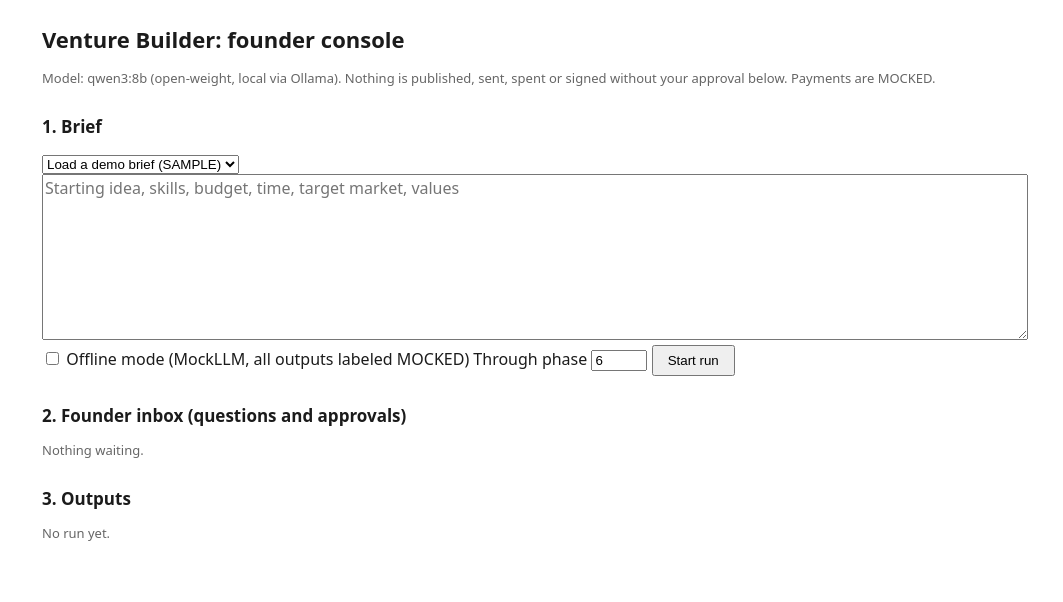
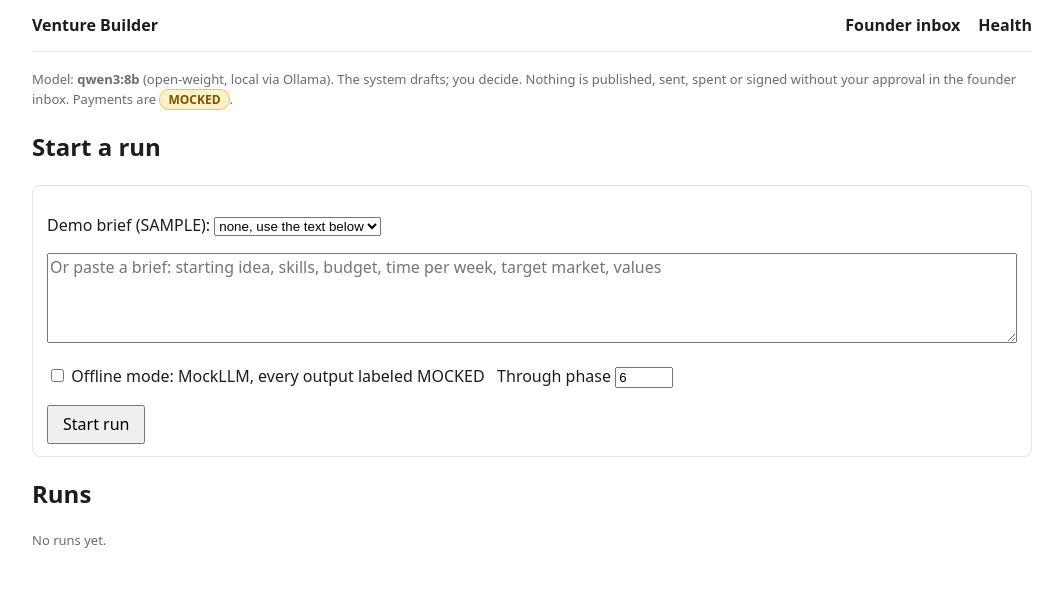
Before and after one commit to SedraElkhayat/The-Hallucinators, a Flask app: page / in a window 1280 px wide. Shown: the top 602 px of the page, without its empty margins (108-1171 px from the left). Run offline with Flask 3, Linux system fonts and the light colour scheme; data that the repository does not hold is empty.

Commit message:
Founder UI (server-rendered), verify checks, strict e2e tests
- app.py: /, /start, /run/<id> (live progress from the decision log), /approvals (founder inbox:
  approve/reject and answers), /artifact/<step> (rendered .md, sandboxed .html drafts), /health.
  No JavaScript; MOCKED and SCRIPTED items labeled.
- scripts/verify_submission.py: no-reviewer-text check, run_checks(run_tests) for testing
- tests: test_core_app.py, test_core_verify.py, e2e stub test and xfail strict stem/STOP tests

Co-Authored-By: Claude Opus 5.5 <noreply@anthropic.com>
Claude-Session: https://claude.ai/code/session_01UxhAHRsAVbo3N6JioEU2up

````diff
--- a/app.py
+++ b/app.py
@@ -1,84 +1,205 @@
 # OWNER: M1
-"""Founder UI: start a run, answer questions, approve or reject every gated item. Nothing goes out without it."""
+"""Founder UI (Flask, server-rendered, no JavaScript).
+
+Pages: /  (brief form, runs)   /run/<id>  (live progress)   /approvals  (founder inbox)
+       /artifact/<step>?run=<id>  (rendered artifact)   /health
+The pipeline runs in a background thread with founder mode "web": every question and approval waits
+in the inbox until the founder answers. Nothing is published, sent, spent or signed by the system.
+"""
 from __future__ import annotations
 
+import html
+import json
 import os
+import re
 import threading
 import uuid
 from datetime import datetime, timezone
 from pathlib import Path
 
-from flask import Flask, abort, jsonify, render_template, request, send_from_directory
+from flask import Flask, abort, redirect, render_template, request, url_for
+from markupsafe import Markup
 
 import orchestrator
 from core.founder import INBOX
 
 ROOT = Path(__file__).resolve().parent
-RUNS = ROOT / "runs"
+RUNS_DIR = ROOT / "runs"
+COMMITTED_OUT = ROOT / "outputs"
+STEP_RX = re.compile(r"^[A-Za-z0-9_\-]+$")
 app = Flask(__name__, template_folder=str(ROOT / "templates"))
-STATE: dict[str, dict] = {}
+RUNS: dict[str, dict] = {}
+_lock = threading.Lock()
 
 
-def _start(brief: str, mock: bool, through: int) -> str:
+# ---------------------------------------------------------------- runs
+def start_run(brief: str, mock: bool, through: int = 6) -> str:
     rid = datetime.now(timezone.utc).strftime("%Y%m%dT%H%M%S") + "_" + uuid.uuid4().hex[:6]
-    out_dir, log_path = RUNS / rid / "outputs", RUNS / rid / "decision_log.json"
-    ctx = orchestrator.build_context(brief, out_dir, log_path, mock=mock, founder_mode="web", founder_inputs=None)
-    STATE[rid] = {"status": "running", "mock": mock, "result": None, "out_dir": out_dir}
+    out_dir = RUNS_DIR / rid / "outputs"
+    ctx = orchestrator.build_context(brief, out_dir, out_dir.parent / "decision_log.json", mock=mock,
+                                     founder_mode="web", founder_inputs=None)
+    run = {"id": rid, "status": "running", "mock": mock, "result": None, "ctx": ctx, "through": through,
+           "brief": brief.strip().splitlines()[0][:120] if brief.strip() else "", "error": None}
+    with _lock:
+        RUNS[rid] = run
 
     def work():
         try:
-            STATE[rid]["result"] = orchestrator.run(ctx, through=through)
-            STATE[rid]["status"] = "finished"
-        except Exception as e:
-            STATE[rid]["status"] = f"error: {type(e).__name__}: {e}"
+            run["result"] = orchestrator.run(ctx, through=through)
+            run["status"] = "finished"
+        except Exception as e:  # shown on the run page; the decision log keeps the trail
+            run["status"], run["error"] = "error", f"{type(e).__name__}: {e}"
 
-    threading.Thread(target=work, daemon=True).start()
+    threading.Thread(target=work, daemon=True, name=f"run-{rid}").start()
     return rid
 
 
+def progress(run: dict) -> dict:
+    """Current phase and agent, derived from the run's decision log (the event stream)."""
+    entries = run["ctx"].log.entries()
+    phase, agent = None, None
+    for e in entries:
+        m = re.match(r"preregister_gate_(\d+)", e["action"])
+        if m:
+            phase = int(m.group(1))
+        if e["agent"] not in ("gate", "orchestrator", "approval", "founder"):
+            agent = e["agent"]
+    return {"phase": phase, "agent": agent, "events": entries[-40:][::-1], "count": len(entries)}
+
+
+def artifact_dir(rid: str | None) -> Path:
+    if not rid:
+        return COMMITTED_OUT
+    run = RUNS.get(rid)
+    if run:
+        return run["ctx"].out_dir
+    d = RUNS_DIR / rid / "outputs"
+    if STEP_RX.match(rid) and d.is_dir():
+        return d
+    abort(404)
+
+
+# ---------------------------------------------------------------- tiny markdown renderer
+def render_md(text: str) -> Markup:
+    out, in_code, in_list = [], False, False
+    for line in text.splitlines():
+        if line.startswith("```"):
+            if in_list:
+                out.append("</ul>")
+                in_list = False
+            out.append("</pre>" if in_code else "<pre>")
+            in_code = not in_code
+            continue
+        if in_code:
+            out.append(html.escape(line))
+            continue
+        s = html.escape(line)
+        s = re.sub(r"\*\*(.+?)\*\*", r"<b>\1</b>", s)
+        s = re.sub(r"`(.+?)`", r"<code>\1</code>", s)
+        m = re.match(r"^(#{1,4}) (.*)$", s)
+        if re.match(r"^\s*[-*] ", s):
+            if not in_list:
+                out.append("<ul>")
+                in_list = True
+            item = re.sub(r"^\s*[-*] ", "", s)
+            out.append(f"<li>{item}</li>")
+            continue
+        if in_list:
+            out.append("</ul>")
+            in_list = False
+        if m:
+            n = len(m.group(1)) + 1
+            out.append(f"<h{n}>{m.group(2)}</h{n}>")
+        elif s.startswith("&gt; "):
+            out.append(f"<blockquote>{s[5:]}</blockquote>")
+        elif s.startswith("|"):
+            cells = [c.strip() for c in s.strip("|").split("|")]
+            if all(re.fullmatch(r":?-{3,}:?", c) for c in cells):
+                continue
+            out.append("<div class='row'>" + "".join(f"<span>{c}</span>" for c in cells) + "</div>")
+        elif s.strip():
+            out.append(f"<p>{s}</p>")
+    if in_list:
+        out.append("</ul>")
+    if in_code:
+        out.append("</pre>")
+    return Markup("\n".join(out))
+
+
+# ---------------------------------------------------------------- pages
 @app.get("/")
 def index():
     briefs = {p.name: p.read_text(encoding="utf-8") for p in sorted((ROOT / "demo").glob("brief_*.md"))}
-    return render_template("index.html", briefs=briefs, model=os.getenv("LLM_MODEL", "qwen3:8b"))
+    with _lock:
+        runs = sorted(RUNS.values(), key=lambda r: r["id"], reverse=True)
+    return render_template("index.html", briefs=briefs, runs=runs, pending=len(INBOX.pending()),
+                           model=os.getenv("LLM_MODEL", "qwen3:8b"))
 
 
-@app.post("/api/runs")
-def start_run():
-    body = request.get_json(force=True)
-    brief = (body.get("brief") or "").strip()
+@app.post("/start")
+def start():
+    brief = request.form.get("brief", "").strip()
+    preset = request.form.get("preset", "")
+    if not brief and preset:
+        p = ROOT / "demo" / preset
+        if p.parent == ROOT / "demo" and p.is_file():
+            brief = p.read_text(encoding="utf-8")
     if not brief:
-        abort(400, "brief is required")
-    rid = _start(brief, bool(body.get("mock")), int(body.get("through", 6)))
-    return jsonify({"run_id": rid})
+        abort(400, "A brief is required.")
+    through = max(1, min(6, int(request.form.get("through", 6) or 6)))
+    rid = start_run(brief, mock=request.form.get("mock") == "on", through=through)
+    return redirect(url_for("run_page", rid=rid))
 
 
-@app.get("/api/runs/<rid>")
-def run_status(rid):
-    st = STATE.get(rid)
-    if not st:
+@app.get("/run/<rid>")
+def run_page(rid):
+    run = RUNS.get(rid)
+    if not run:
         abort(404)
-    files = sorted(p.name for p in st["out_dir"].glob("*") if p.is_file())
-    return jsonify({"status": st["status"], "mock": st["mock"], "result": st["result"], "files": files})
+    out = run["ctx"].out_dir
+    files = sorted(p.name for p in out.glob("*") if p.is_file()) if out.is_dir() else []
+    steps = sorted({Path(f).stem for f in files if f.endswith((".md", ".json", ".html"))})
+    return render_template("run.html", run=run, prog=progress(run), steps=steps,
+                           pending=len(INBOX.pending()))
 
 
-@app.get("/runs/<rid>/<path:name>")
-def run_file(rid, name):
-    st = STATE.get(rid)
-    if not st:
-        abort(404)
-    return send_from_directory(st["out_dir"], name)
+@app.get("/approvals")
+def approvals():
+    return render_template("approvals.html", items=INBOX.pending(), pending=len(INBOX.pending()))
 
 
-@app.get("/api/inbox")
-def inbox():
-    return jsonify(INBOX.pending())
+@app.post("/approvals/<int:item_id>")
+def answer(item_id):
+    if item_id not in INBOX.items:
+        abort(404)
+    value = request.form.get("decision") or request.form.get("answer", "")
+    INBOX.answer(item_id, value.strip())
+    return redirect(url_for("approvals"))
 
 
-@app.post("/api/inbox/<int:item_id>")
-def answer(item_id):
-    body = request.get_json(force=True)
-    INBOX.answer(item_id, str(body.get("answer", "")))
-    return jsonify({"ok": True})
+@app.get("/artifact/<step>")
+def artifact(step):
+    if not STEP_RX.match(step):
+        abort(400)
+    rid = request.args.get("run")
+    d = artifact_dir(rid)
+    md, js, ht = d / f"{step}.md", d / f"{step}.json", d / f"{step}.html"
+    if not (md.exists() or js.exists() or ht.exists()):
+        abort(404)
+    data = json.loads(js.read_text(encoding="utf-8")) if js.exists() else {}
+    mocked = bool(data.get("mocked")) or (RUNS.get(rid, {}).get("mock", False))
+    return render_template("artifact.html", step=step, rid=rid, mocked=mocked,
+                           body=render_md(md.read_text(encoding="utf-8")) if md.exists() else None,
+                           html_src=ht.read_text(encoding="utf-8") if ht.exists() else None,
+                           raw=json.dumps(data, indent=2, ensure_ascii=False) if data else None,
+                           pending=len(INBOX.pending()))
+
+
+@app.get("/health")
+def health():
+    return {"status": "ok", "model": os.getenv("LLM_MODEL", "qwen3:8b"),
+            "llm_base_url": os.getenv("LLM_BASE_URL", "http://ollama:11434/v1"),
+            "runs": len(RUNS), "pending_founder_items": len(INBOX.pending())}
 
 
 if __name__ == "__main__":
--- /dev/null
+++ b/templates/base.html
@@ -0,0 +1,37 @@
+<!doctype html>
+<html lang="en">
+<head>
+<meta charset="utf-8">
+{% block head %}{% endblock %}
+<title>{% block title %}Venture Builder{% endblock %}</title>
+<style>
+  body { font-family: system-ui, -apple-system, Segoe UI, sans-serif; max-width: 1000px; margin: 0 auto; padding: 0 18px 40px; color: #1d1d1f; line-height: 1.45; }
+  nav { display: flex; gap: 18px; align-items: center; padding: 14px 0; border-bottom: 1px solid #e3e3e3; margin-bottom: 18px; }
+  nav a { color: #1d1d1f; text-decoration: none; font-weight: 600; }
+  nav .brand { margin-right: auto; }
+  .badge { display: inline-block; padding: 1px 8px; border-radius: 10px; font-size: 12px; font-weight: 700; }
+  .mocked { background: #fff1c7; color: #7a5600; border: 1px solid #e8c45a; }
+  .scripted { background: #e6efff; color: #1d4ea8; border: 1px solid #9db8ef; }
+  .pending { background: #ffe0dd; color: #a12a1c; }
+  .go { background: #dff3e4; color: #186b32; } .stop { background: #ffe0dd; color: #a12a1c; }
+  .repeat, .pivot { background: #fff1c7; color: #7a5600; }
+  .card { border: 1px solid #e3e3e3; border-radius: 8px; padding: 12px 14px; margin: 12px 0; }
+  textarea { width: 100%; min-height: 90px; font: inherit; box-sizing: border-box; }
+  pre { white-space: pre-wrap; background: #f6f6f6; padding: 10px; border-radius: 6px; max-height: 420px; overflow: auto; font-size: 13px; }
+  table { border-collapse: collapse; width: 100%; font-size: 14px; }
+  td, th { border-bottom: 1px solid #eee; padding: 5px 6px; text-align: left; vertical-align: top; }
+  .row { display: flex; gap: 12px; border-bottom: 1px solid #eee; padding: 3px 0; } .row span { flex: 1; }
+  button { padding: 6px 14px; cursor: pointer; font: inherit; }
+  .muted { color: #6b6b6b; font-size: 13px; }
+  blockquote { border-left: 4px solid #e8c45a; margin: 8px 0; padding: 4px 10px; background: #fffaf0; }
+</style>
+</head>
+<body>
+<nav>
+  <a class="brand" href="/">Venture Builder</a>
+  <a href="/approvals">Founder inbox {% if pending %}<span class="badge pending">{{ pending }}</span>{% endif %}</a>
+  <a href="/health">Health</a>
+</nav>
+{% block body %}{% endblock %}
+</body>
+</html>
--- a/templates/index.html
+++ b/templates/index.html
@@ -1,83 +1,32 @@
-<!doctype html>
-<html lang="en">
-<head>
-<meta charset="utf-8">
-<title>Venture Builder: founder console</title>
-<style>
-  body { font-family: system-ui, sans-serif; max-width: 980px; margin: 24px auto; padding: 0 16px; color: #1b1b1b; }
-  h1 { font-size: 22px; } h2 { font-size: 17px; margin-top: 28px; }
-  textarea { width: 100%; min-height: 160px; font: inherit; }
-  .card { border: 1px solid #ddd; border-radius: 8px; padding: 12px 14px; margin: 10px 0; }
-  .mock { background: #fff4d6; border: 1px solid #e0b84c; padding: 6px 10px; border-radius: 6px; font-weight: 600; }
-  pre { white-space: pre-wrap; background: #f6f6f6; padding: 8px; border-radius: 6px; max-height: 320px; overflow: auto; }
-  button { padding: 6px 14px; margin-right: 6px; cursor: pointer; }
-  .muted { color: #666; font-size: 13px; }
-</style>
-</head>
-<body>
-<h1>Venture Builder: founder console</h1>
-<p class="muted">Model: {{ model }} (open-weight, local via Ollama). Nothing is published, sent, spent or signed without your approval below. Payments are MOCKED.</p>
+{% extends "base.html" %}
+{% block body %}
+<p class="muted">Model: <b>{{ model }}</b> (open-weight, local via Ollama). The system drafts; you decide. Nothing is published, sent, spent or signed without your approval in the founder inbox. Payments are <span class="badge mocked">MOCKED</span>.</p>
 
-<h2>1. Brief</h2>
-<select id="preset" onchange="document.getElementById('brief').value=this.value">
-  <option value="">Load a demo brief (SAMPLE)</option>
-  {% for name, text in briefs.items() %}<option value="{{ text }}">{{ name }}</option>{% endfor %}
-</select>
-<textarea id="brief" placeholder="Starting idea, skills, budget, time, target market, values"></textarea>
-<label><input type="checkbox" id="mock"> Offline mode (MockLLM, all outputs labeled MOCKED)</label>
-<label> Through phase <input type="number" id="through" min="1" max="6" value="6" style="width:48px"></label>
-<button onclick="start()">Start run</button>
-<div id="runinfo" class="muted"></div>
+<h2>Start a run</h2>
+<form method="post" action="/start" class="card">
+  <p><label>Demo brief (SAMPLE):
+    <select name="preset">
+      <option value="">none, use the text below</option>
+      {% for name in briefs %}<option value="{{ name }}">{{ name }}</option>{% endfor %}
+    </select></label></p>
+  <p><textarea name="brief" placeholder="Or paste a brief: starting idea, skills, budget, time per week, target market, values"></textarea></p>
+  <p><label><input type="checkbox" name="mock"> Offline mode: MockLLM, every output labeled MOCKED</label>
+     &nbsp; <label>Through phase <input type="number" name="through" min="1" max="6" value="6" style="width:50px"></label></p>
+  <button type="submit">Start run</button>
+</form>
 
-<h2>2. Founder inbox (questions and approvals)</h2>
-<div id="inbox"><p class="muted">Nothing waiting.</p></div>
-
-<h2>3. Outputs</h2>
-<div id="files" class="muted">No run yet.</div>
-
-<script>
-let runId = null;
-async function start() {
-  const r = await fetch('/api/runs', {method: 'POST', headers: {'Content-Type': 'application/json'},
-    body: JSON.stringify({brief: document.getElementById('brief').value,
-                          mock: document.getElementById('mock').checked,
-                          through: +document.getElementById('through').value})});
-  if (!r.ok) { alert(await r.text()); return; }
-  runId = (await r.json()).run_id;
-}
-function esc(s) { return String(s).replace(/[&<>"]/g, c => ({'&':'&amp;','<':'&lt;','>':'&gt;','"':'&quot;'}[c])); }
-async function reply(id, answer) {
-  await fetch('/api/inbox/' + id, {method: 'POST', headers: {'Content-Type': 'application/json'},
-    body: JSON.stringify({answer})});
-  poll();
-}
-async function poll() {
-  const items = await (await fetch('/api/inbox')).json();
-  const box = document.getElementById('inbox');
-  box.innerHTML = items.length ? '' : '<p class="muted">Nothing waiting.</p>';
-  for (const it of items) {
-    const d = document.createElement('div'); d.className = 'card';
-    if (it.kind === 'approval') {
-      d.innerHTML = `<b>APPROVAL NEEDED (phase ${it.phase}, ${esc(it.key)})</b>: ${esc(it.prompt)}<pre>${esc(it.content)}</pre>
-        <button onclick="reply(${it.id}, 'approve')">Approve</button><button onclick="reply(${it.id}, 'reject')">Reject</button>`;
-    } else {
-      const opts = (it.options || []).map(o => `<button onclick="reply(${it.id}, '${esc(o)}')">${esc(o)}</button>`).join('');
-      d.innerHTML = `<b>Question (${esc(it.key)})</b>: ${esc(it.prompt)}<br>${opts}
-        <textarea id="a${it.id}" style="min-height:60px"></textarea>
-        <button onclick="reply(${it.id}, document.getElementById('a${it.id}').value)">Send</button>`;
-    }
-    box.appendChild(d);
-  }
-  if (runId) {
-    const s = await (await fetch('/api/runs/' + runId)).json();
-    document.getElementById('runinfo').innerHTML = `Run ${runId}: <b>${esc(s.status)}</b>` +
-      (s.mock ? ' <span class="mock">MOCKED run (MockLLM)</span>' : '') +
-      (s.result ? ` · ended at Gate ${s.result.phase}: <b>${esc(s.result.outcome.toUpperCase())}</b>` : '');
-    document.getElementById('files').innerHTML = s.files.map(f =>
-      `<a href="/runs/${runId}/${encodeURIComponent(f)}" target="_blank">${esc(f)}</a>`).join('<br>') || 'No outputs yet.';
-  }
-}
-setInterval(poll, 2000); poll();
-</script>
-</body>
-</html>
+<h2>Runs</h2>
+{% if runs %}
+<table>
+  <tr><th>Run</th><th>Brief</th><th>Status</th><th>Result</th></tr>
+  {% for r in runs %}
+  <tr>
+    <td><a href="/run/{{ r.id }}">{{ r.id }}</a> {% if r.mock %}<span class="badge mocked">MOCKED</span>{% endif %}</td>
+    <td>{{ r.brief }}</td>
+    <td>{{ r.status }}</td>
+    <td>{% if r.result %}Gate {{ r.result.phase }}: <span class="badge {{ r.result.outcome }}">{{ r.result.outcome|upper }}</span>{% endif %}</td>
+  </tr>
+  {% endfor %}
+</table>
+{% else %}<p class="muted">No runs yet.</p>{% endif %}
+{% endblock %}
````
Also changed, not shown: scripts/verify_submission.py (+39 -6 lines), templates/approvals.html (added, +30 -0 lines), templates/artifact.html (added, +12 -0 lines), templates/run.html (added, +34 -0 lines), tests/test_core_app.py (added, +88 -0 lines), tests/test_core_verify.py (added, +80 -0 lines), tests/test_e2e_mock.py (+88 -21 lines).
